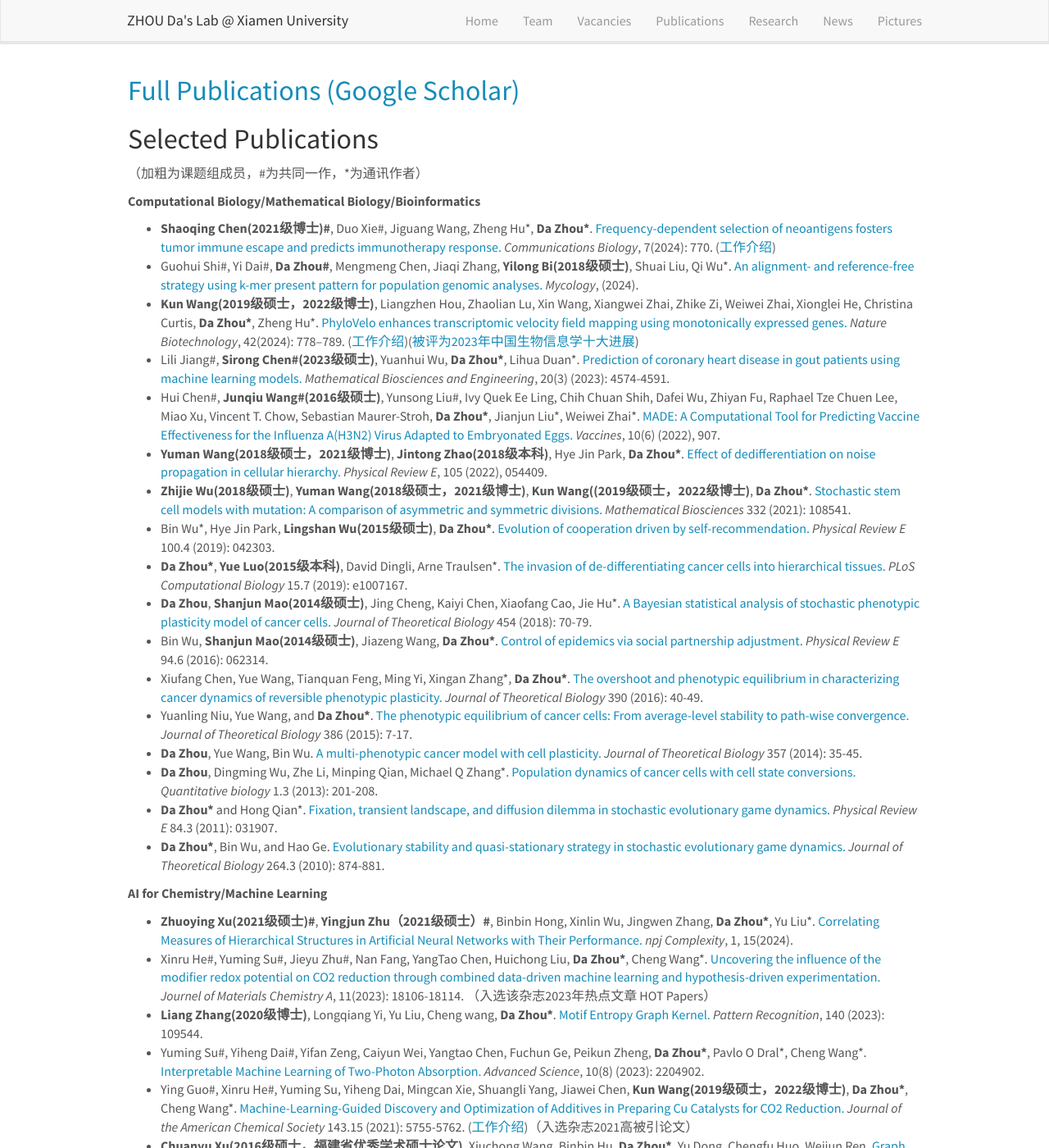
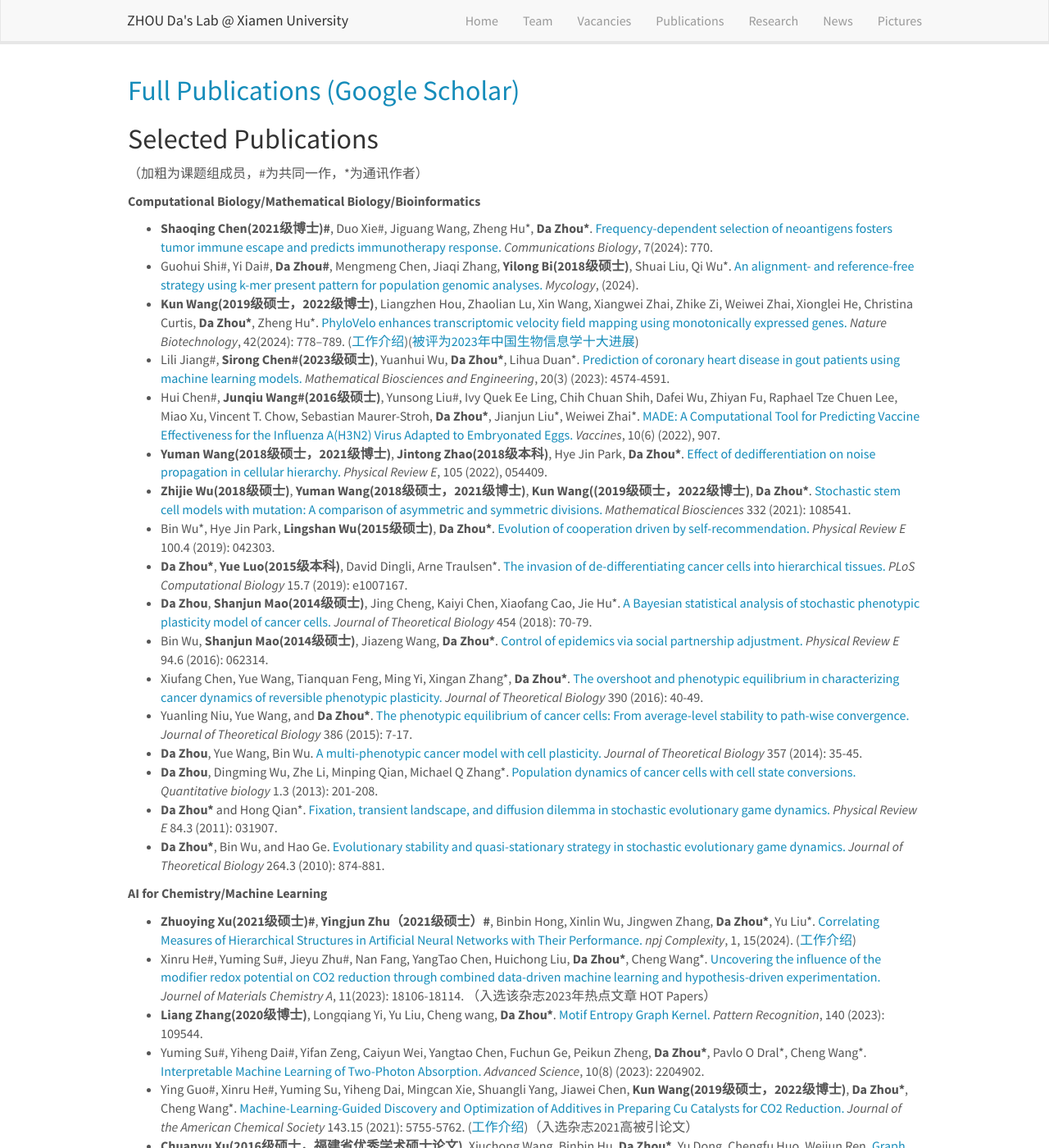
Before and after one commit to ZhouDaLab/zhoudalab.github.io, a Jekyll site: the page built from _pages/publications.md, in a window 1280 px wide and 1400 px high. Shown: the whole window at 82% size. Built offline with Jekyll 4.4.1, drawn with Linux system fonts in a browser that asks for light colours; nearby versions of some CDN libraries; part of the change alters nothing that is shown.

```diff
--- a/_pages/publications.md
+++ b/_pages/publications.md
@@ -14,7 +14,7 @@ permalink: /publications/
 
 **Computational Biology/Mathematical Biology/Bioinformatics**
 
-- **Shaoqing Chen(2021级博士)\#**, Duo Xie\#, Jiguang Wang, Zheng Hu\*, **Da Zhou\***. [Frequency-dependent selection of neoantigens fosters tumor immune escape and predicts immunotherapy response.](https://www.nature.com/articles/s42003-024-06460-7) *Communications Biology*, 7(2024): 770. ([工作介绍](https://mp.weixin.qq.com/s/Onzq5t2Rptly4z270DviZw))
+- **Shaoqing Chen(2021级博士)\#**, Duo Xie\#, Jiguang Wang, Zheng Hu\*, **Da Zhou\***. [Frequency-dependent selection of neoantigens fosters tumor immune escape and predicts immunotherapy response.](https://www.nature.com/articles/s42003-024-06460-7) *Communications Biology*, 7(2024): 770.
 - Guohui Shi\#, Yi Dai#, **Da Zhou\#**, Mengmeng Chen, Jiaqi Zhang, **Yilong Bi(2018级硕士)**, Shuai Liu, Qi Wu\*. [An alignment- and reference-free strategy using k-mer present pattern for population genomic analyses.](https://www.tandfonline.com/doi/citedby/10.1080/21501203.2024.2358868?scroll=top&needAccess=true) *Mycology*, (2024).
 - **Kun Wang(2019级硕士，2022级博士)**, Liangzhen Hou, Zhaolian Lu, Xin Wang, Xiangwei Zhai, Zhike Zi, Weiwei Zhai, Xionglei He, Christina Curtis, **Da Zhou\***, Zheng Hu\*. [PhyloVelo enhances transcriptomic velocity field mapping using monotonically expressed genes.](https://www.nature.com/articles/s41587-023-01887-5) *Nature Biotechnology*, 42(2024): 778–789. ([工作介绍](http://isynbio.siat.ac.cn/view.php?id=753))([被评为2023年中国生物信息学十大进展](http://gpb.big.ac.cn/news/1020))
 - Lili Jiang\#, **Sirong Chen\#(2023级硕士)**, Yuanhui Wu,  **Da Zhou\***,  Lihua Duan\*.  [Prediction of coronary heart disease in gout patients using machine learning models.](http://www.aimspress.com/article/doi/10.3934/mbe.2023212) *Mathematical Biosciences and Engineering*, 20(3) (2023): 4574-4591.
@@ -34,7 +34,7 @@ permalink: /publications/
 
 **AI for Chemistry/Machine Learning**
 
-- **Zhuoying Xu(2021级硕士)\#**, **Yingjun Zhu（2021级硕士）\#**, Binbin Hong, Xinlin Wu, Jingwen Zhang, **Da Zhou\***, Yu Liu\*. [Correlating Measures of Hierarchical Structures in Artificial Neural Networks with Their Performance.](https://www.nature.com/articles/s44260-024-00015-x) *npj Complexity*, 1, 15(2024).
+- **Zhuoying Xu(2021级硕士)\#**, **Yingjun Zhu（2021级硕士）\#**, Binbin Hong, Xinlin Wu, Jingwen Zhang, **Da Zhou\***, Yu Liu\*. [Correlating Measures of Hierarchical Structures in Artificial Neural Networks with Their Performance.](https://www.nature.com/articles/s44260-024-00015-x) *npj Complexity*, 1, 15(2024). ([工作介绍](https://mp.weixin.qq.com/s/Onzq5t2Rptly4z270DviZw))
 - Xinru He\#, Yuming Su\#, Jieyu Zhu\#, Nan Fang, YangTao Chen, Huichong Liu, **Da Zhou\***, Cheng Wang\*. [Uncovering the influence of the modifier redox potential on CO2 reduction through combined data-driven machine learning and hypothesis-driven experimentation.](https://doi.org/10.1039/D3TA03115B) 	*Journel of Materials Chemistry A*, 11(2023): 18106-18114. （入选该杂志2023年热点文章 HOT Papers）
 - **Liang Zhang(2020级博士)**, Longqiang Yi, Yu Liu, Cheng wang, **Da Zhou\***. [Motif Entropy Graph Kernel.](https://www.sciencedirect.com/science/article/abs/pii/S0031320323002443) *Pattern Recognition*, 140 (2023): 109544.
 - Yuming Su\#, Yiheng Dai\#, Yifan Zeng, Caiyun Wei, Yangtao Chen, Fuchun Ge, Peikun Zheng, **Da Zhou\***, Pavlo O Dral\*, Cheng Wang\*. [Interpretable Machine Learning of Two-Photon Absorption.](https://onlinelibrary.wiley.com/doi/full/10.1002/advs.202204902) *Advanced Science*, 10(8) (2023): 2204902.
```
